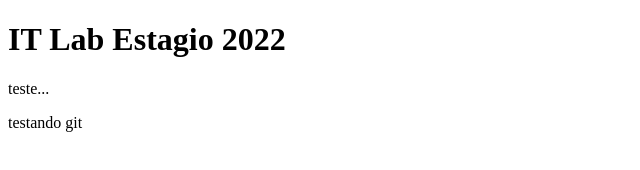
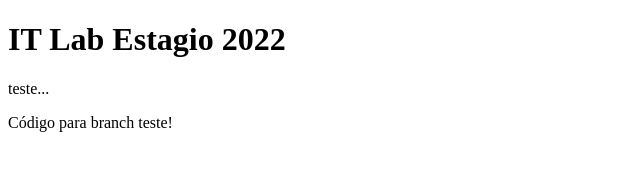
Before and after one commit to vanderleiacn/itlab.estagio2022, a plain HTML site: page index.html in a window 1280 px wide. Shown: the whole page, without its empty margins (0-640 px from the left). Drawn offline with Linux system fonts and the light colour scheme.

Commit message:
Commit nova branch

```diff
--- a/index.html
+++ b/index.html
@@ -9,6 +9,6 @@
 <body>
     <h1>IT Lab Estagio 2022</h1>
     <p>teste...</p>
-    <p>testando git </p>
+    <p>Código para branch teste!</p>
 </body>
 </html>
```
